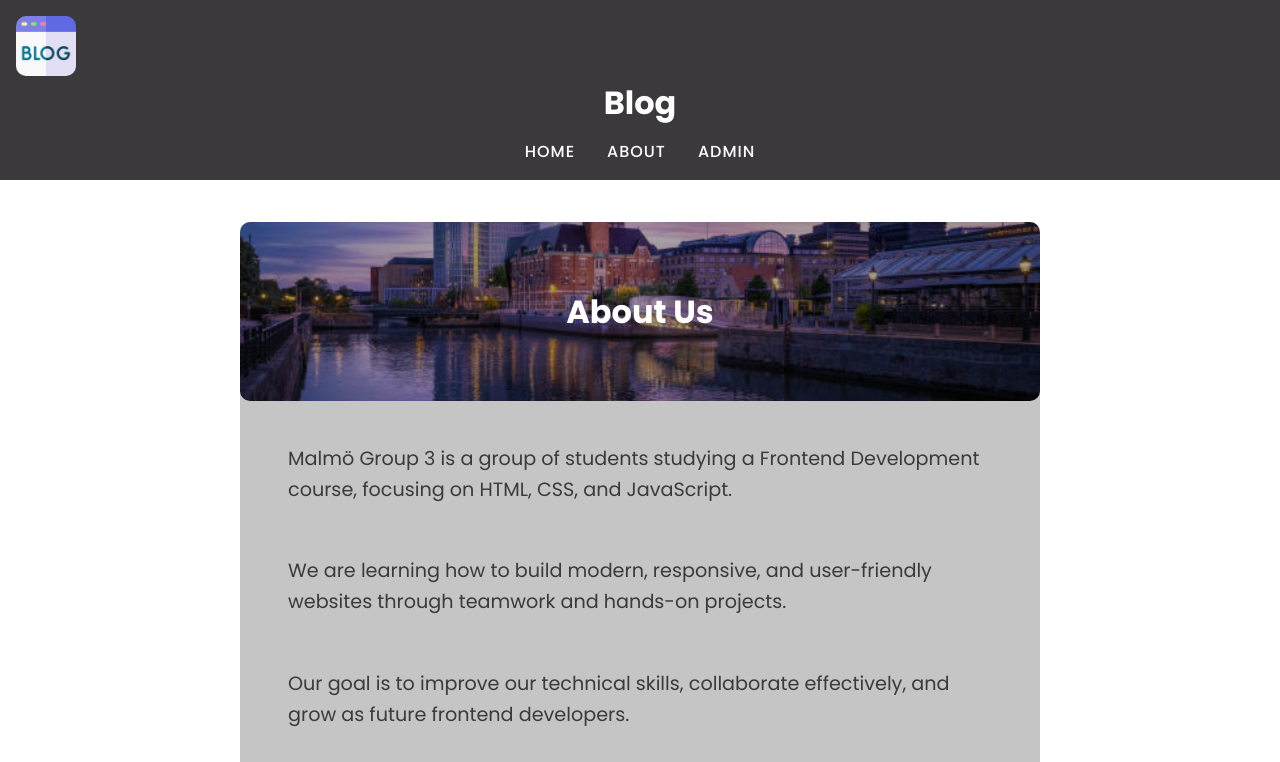
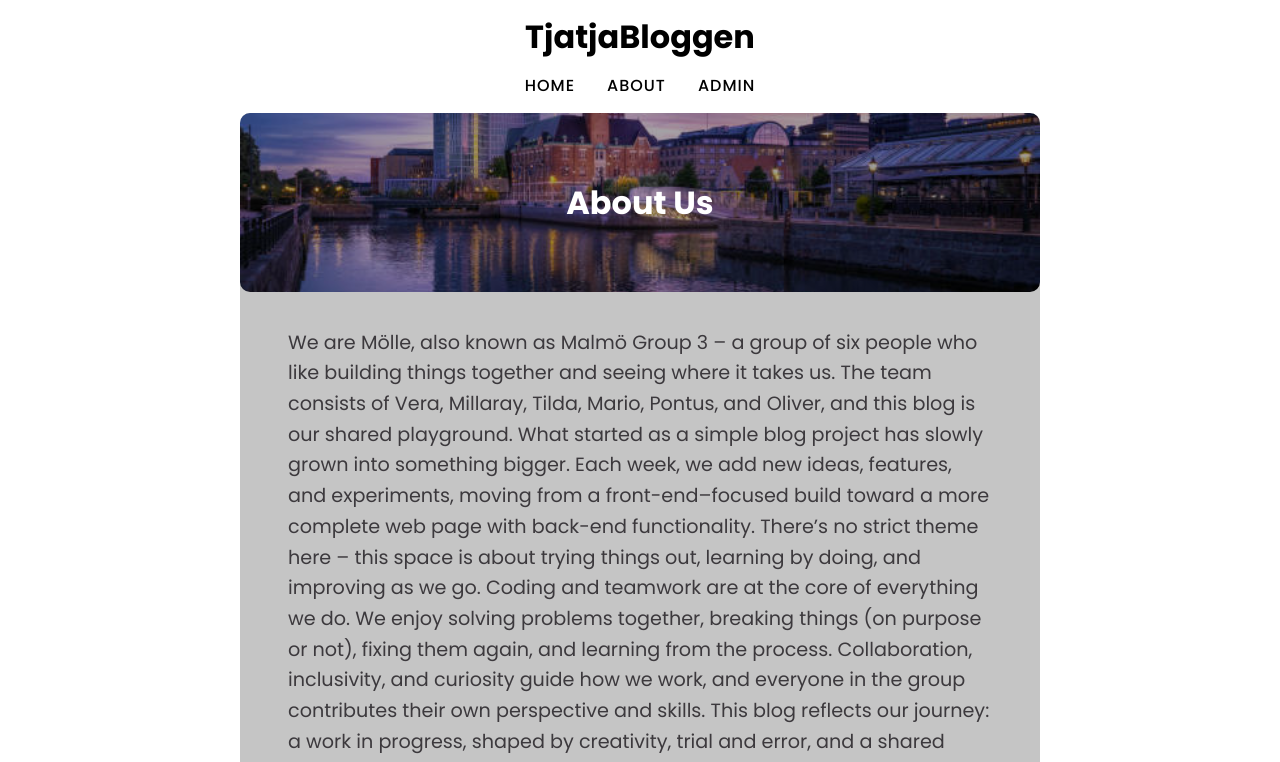
Before and after one commit to chas-fjax25-molle/Blogg, a website built with Vite: page about.html in a window 1280 px wide. Shown: the top 762 px of the page. Built offline with nearby package versions, Linux system fonts and the light colour scheme.

Commit message:
minor changes

```diff
--- a/about.html
+++ b/about.html
@@ -21,8 +21,7 @@
 
 <body>
     <header role="banner">
-        <a href="index.html" aria-label="Blog logo"><img src="/blog.jpg" alt="logo" class="logo" width="60"></a>
-        <h1 class="site-title"> Blog</h1>
+        <h1 class="site-title">TjatjaBloggen</h1>
         <nav role="navigation" class="nav-menu" aria-label="Main navigation">
             <ul>
                 <li><a href="index.html" aria-label="To home page"> HOME </a></li>
@@ -36,20 +35,6 @@
         <section class="about-us">
             <h2>About Us</h2>
             <p>
-                Malmö Group 3 is a group of students studying a Frontend Development course,
-                focusing on HTML, CSS, and JavaScript.
-            </p>
-            <p>
-                We are learning how to build modern, responsive, and user-friendly websites
-                through teamwork and hands-on projects.
-            </p>
-            <p>
-                Our goal is to improve our technical skills, collaborate effectively, and
-                grow as future frontend developers.
-            </p>
-            <p>
-                **About Us**
-
                 We are Mölle, also known as Malmö Group 3 – a group of six people who like building things together
                 and seeing where it takes us. The team consists of Vera, Millaray, Tilda, Mario, Pontus, and Oliver,
                 and this blog is our shared playground.
--- a/src/layout.css
+++ b/src/layout.css
@@ -9,7 +9,6 @@ header {
     grid-template-columns: 1fr;
     grid-template-rows: auto auto auto;
     padding: 1rem;
-
 }
 
 .logo {
--- a/src/styles.css
+++ b/src/styles.css
@@ -8,17 +8,12 @@ body {
 }
 
 header h1 {
-    color: white
-}
-
-header {
-    background-color: #3c393d;
-
+    color: black
 }
 
 .nav-menu a {
     text-transform: uppercase;
-    color: white;
+    color: black;
     letter-spacing: 1px;
     font-weight: 500;
     display: inline-block;
@@ -31,11 +26,11 @@ header {
 
 main {
     text-align: center;
-    padding: 1rem 0;
 }
 
 main h2 {
     font-size: 2rem;
+    margin: 0;
 }
 
 .post-preview {
```
